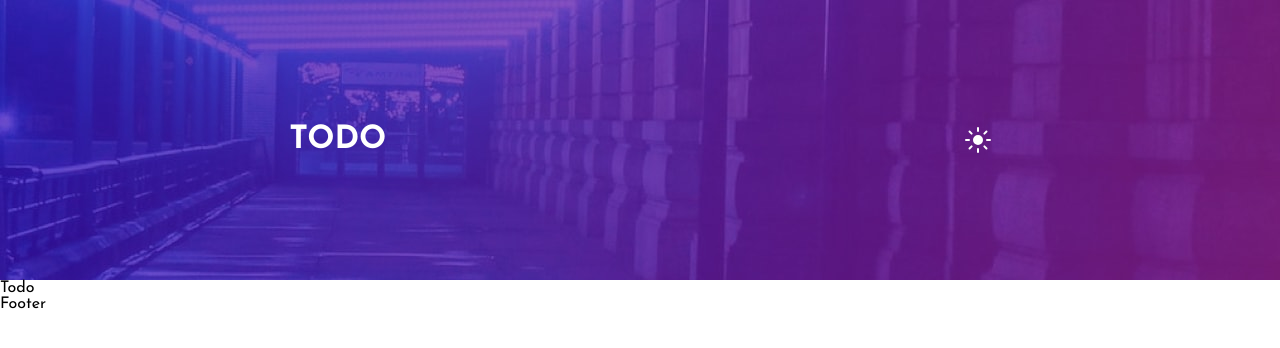
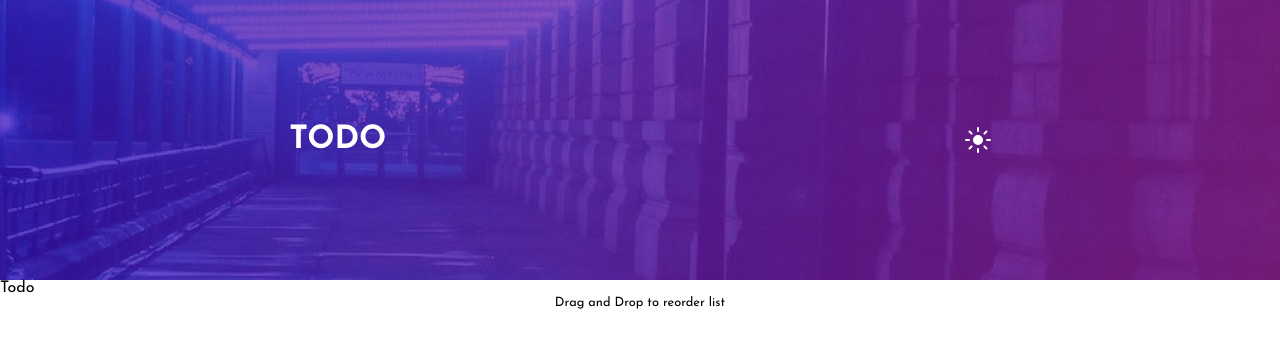
Before and after one commit to RunOmarArias/Frontend-Mentor-TODOapp, a React (Create React App) app: page / in a window 1280 px wide. Shown: the top 348 px of the page. Built offline with nearby package versions, Linux system fonts and the light colour scheme.

Commit message:
footer styled

```diff
--- a/src/views/TodoApp/components/Footer/index.jsx
+++ b/src/views/TodoApp/components/Footer/index.jsx
@@ -1,5 +1,5 @@
+import { StyledFooter } from './styles';
+
 export default function Footer() {
-    return(
-        <footer>Footer</footer>
-    );
+    return <StyledFooter>Drag and Drop to reorder list</StyledFooter>;
 }
--- /dev/null
+++ b/src/views/TodoApp/components/Footer/styles.jsx
@@ -0,0 +1,8 @@
+import styled from 'styled-components';
+
+export const StyledFooter = styled.footer`
+    display: flex;
+    align-items: center;
+    justify-content: center;
+    font-size: 0.8em;
+`;
```
